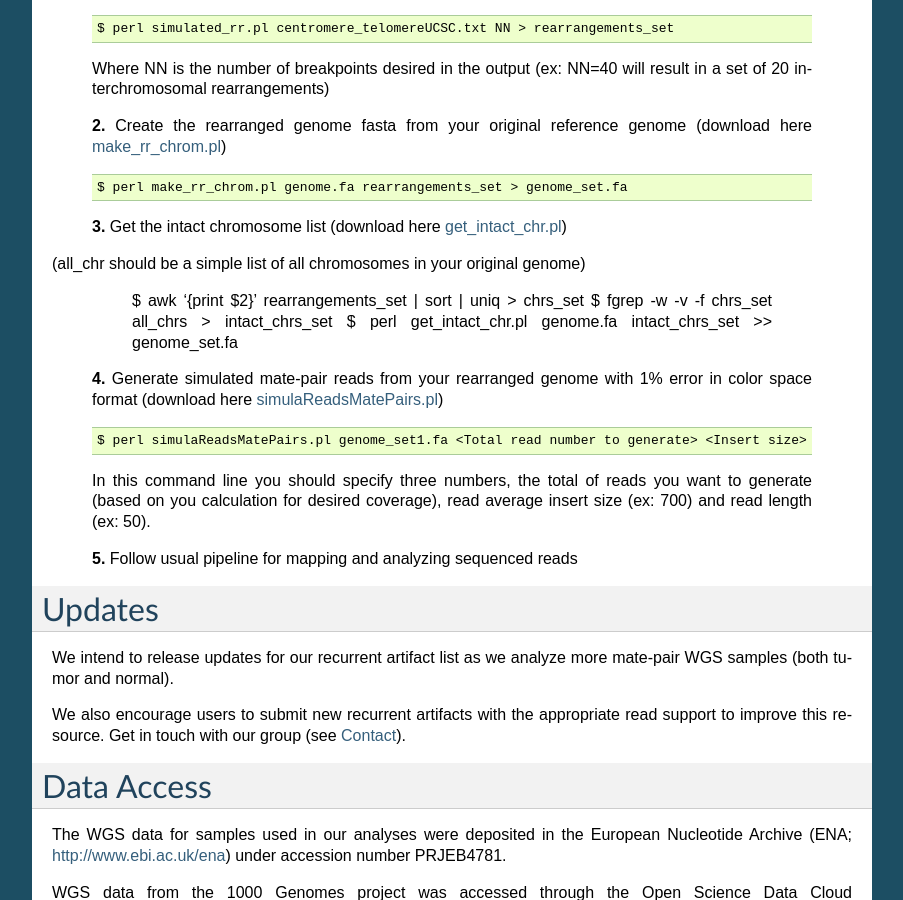
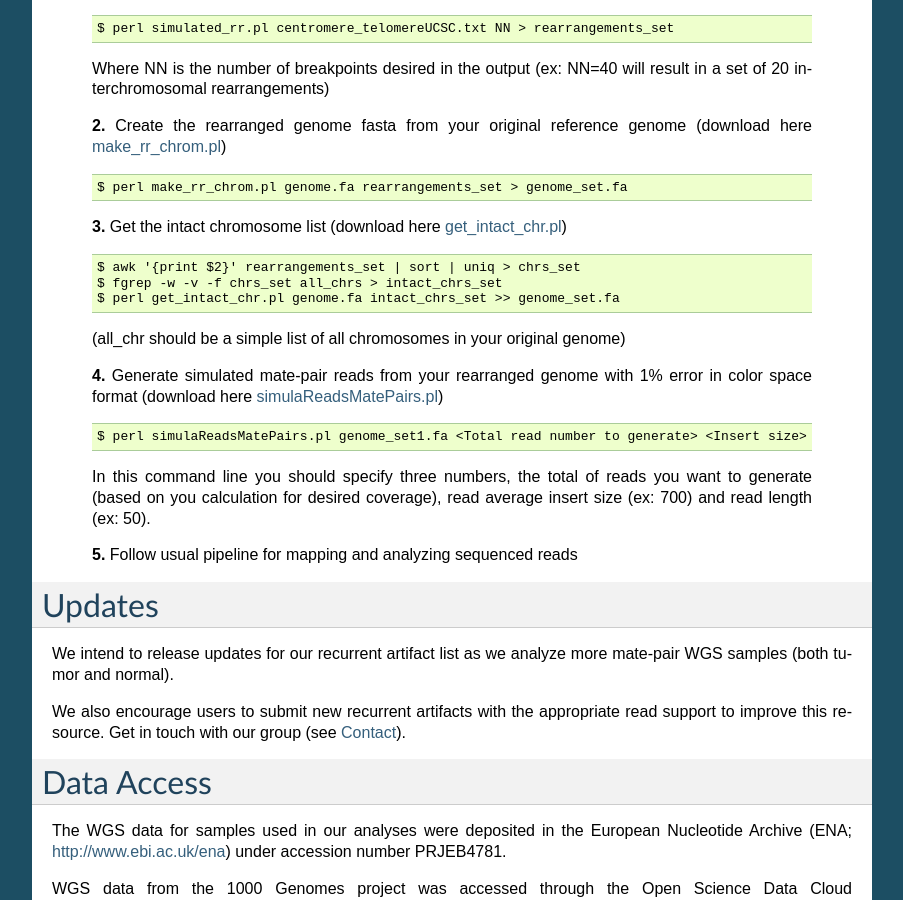
Before and after one commit to bioinfomochsl/ICRMax, a Sphinx documentation site: the page built from docs/index.rst, in a window 1280 px wide and 900 px high, scrolled down 7084 px. Shown: the whole window, without its empty margins (198-1101 px from the left). Built offline with Sphinx 7.4.7, drawn with Linux system fonts in a browser that asks for light colours.

```diff
--- a/docs/index.rst
+++ b/docs/index.rst
@@ -239,11 +239,11 @@ Simulate Rearranged Genomes
 
   **3.** Get the intact chromosome list (download here `get_intact_chr.pl`_) ::
 
-(all_chr should be a simple list of all chromosomes in your original genome)
-
     $ awk '{print $2}' rearrangements_set | sort | uniq > chrs_set
     $ fgrep -w -v -f chrs_set all_chrs > intact_chrs_set
     $ perl get_intact_chr.pl genome.fa intact_chrs_set >> genome_set.fa
+
+  (all_chr should be a simple list of all chromosomes in your original genome)
 
   **4.** Generate simulated mate-pair reads from your rearranged genome with 1% error in color space format (download here `simulaReadsMatePairs.pl`_) ::
 
```
